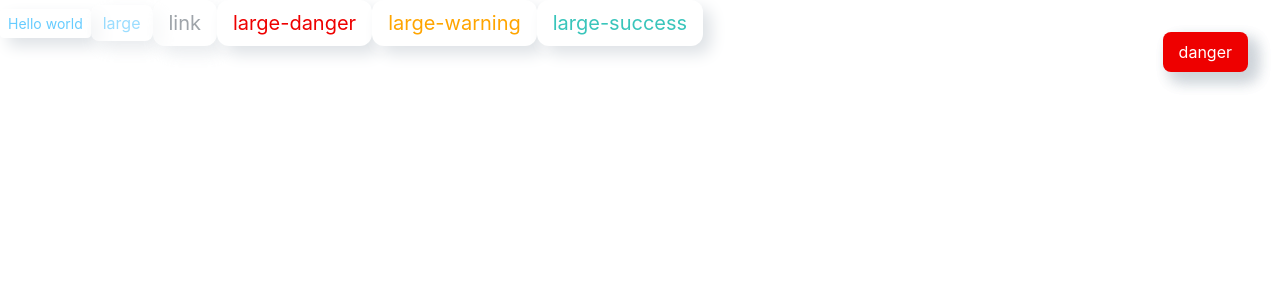
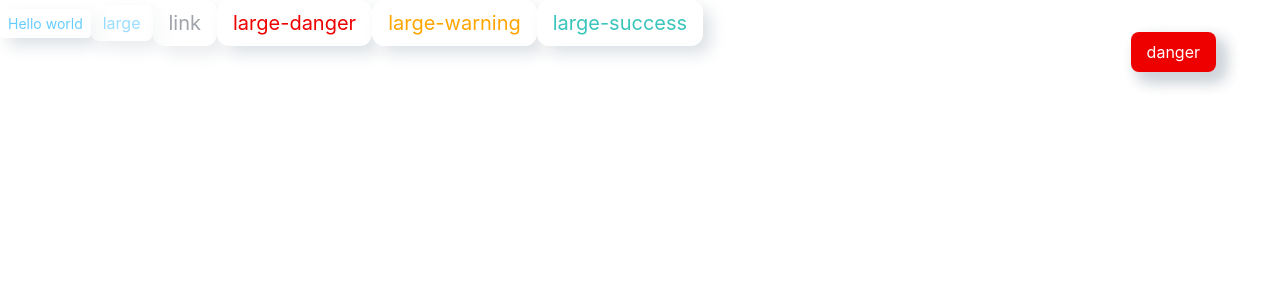
Before and after one commit to dizzy-Lee/sanft, a React (Create React App) app: page / in a window 1280 px wide. Both pictures are taken after a click on the button "large-danger". Shown: the top 300 px of the page. Built offline with nearby package versions, Linux system fonts and the light colour scheme.

Commit message:
message组件添加动画，编写导航栏组件部分代码

```diff
--- a/src/App.tsx
+++ b/src/App.tsx
@@ -6,7 +6,10 @@ import SanButton, {
 } from "./components/SanButton/button";
 import message from "./components/SanMessage/message";
 
+
 function App() {
+  let count = 0;
+
   return (
     <div className="App">
       <SanButton
@@ -47,7 +50,14 @@ function App() {
       >
         large-warning
       </SanButton>
-      <SanButton size={ButtonSize.Large} btnType={ButtonType.Confirm} onClick={() => {message.success('success')}}>
+      <SanButton
+        size={ButtonSize.Large}
+        btnType={ButtonType.Confirm}
+        onClick={() => {
+          count++
+          message.success(count.toString());
+        }}
+      >
         large-success
       </SanButton>
     </div>
--- a/src/components/SanMessage/_style.scss
+++ b/src/components/SanMessage/_style.scss
@@ -3,6 +3,9 @@
   top: 0rem;
   right: 0rem;
   .message {
+    position: absolute;
+    // top: 0;
+    right: 2rem;
     font-weight: $btn-font-weight;
     line-height: $btn-line-height;
     color: $white;
@@ -15,6 +18,7 @@
     text-align: center;
     vertical-align: middle;
     padding: $btn-padding-y-lg $btn-padding-x-lg;
+    transition: all .5s;
   }
   .message-danger {
     background: $danger;
--- a/src/components/SanMessage/message.tsx
+++ b/src/components/SanMessage/message.tsx
@@ -1,7 +1,5 @@
 import React, { useEffect, useState } from "react";
 import { createRoot } from "react-dom/client";
-import { TransitionGroup } from "react-transition-group";
-import Transition from "../Transition/transition";
 import MessageCard, { MessageType } from "./messageCard";
 
 export interface Notice {
@@ -62,18 +60,9 @@ const SanMessage: React.FC = () => {
 
   return (
     <div className="message-container">
-      <TransitionGroup>
-        {notices.map(({ text, key, type }) => (
-          <Transition
-            timeout={200}
-            in
-            animation="slide-in-top"
-            key={key}
-          >
-            <MessageCard messageType={type} messageDetail={text} />
-          </Transition>
-        ))}
-      </TransitionGroup>
+      {notices.map(({ text, key, type }) => (
+        <MessageCard messageType={type} messageDetail={text} key={key} />
+      ))}
     </div>
   );
 };
--- a/src/components/SanMessage/messageCard.tsx
+++ b/src/components/SanMessage/messageCard.tsx
@@ -1,4 +1,4 @@
-import React,{ FC } from "react";
+import React, { FC, useEffect } from "react";
 import classNames from "classnames";
 export type MessageType = "info" | "success" | "danger" | "warning";
 
@@ -8,18 +8,30 @@ interface MessageProps {
 }
 
 const MessageCard: FC<MessageProps> = (props: MessageProps) => {
-
   const { messageType, messageDetail } = props;
 
-  const classes = classNames('message', {
-    [`message-${messageType}`]: messageType
-  })
+  const classes = classNames("message", {
+    [`message-${messageType}`]: messageType,
+  });
 
-  return (
-    <div className={classes}>
-      {messageDetail}
-    </div>
-  );
+  useEffect(() => {
+    const message = document.getElementsByClassName(classes)[
+      document.getElementsByClassName(classes).length - 1
+    ] as HTMLElement;
+    if (message) {
+      message.style.top = "10rem";
+      message.style.opacity = '0'
+      const timer = setTimeout(() => {
+        message.style.top = "0rem";
+        message.style.opacity = '100'
+      }, 0);
+      return () => {
+        clearTimeout(timer);
+      };
+    }
+  }, []);
+
+  return <div className={classes}>{messageDetail}</div>;
 };
 
 export default MessageCard;
```
Also changed, not shown: src/components/SanMenu/menu.tsx (added, +27 -0 lines).
